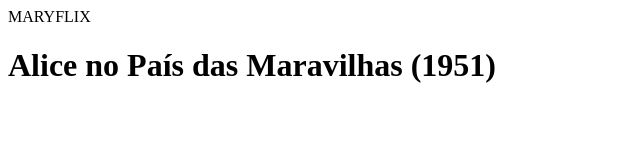
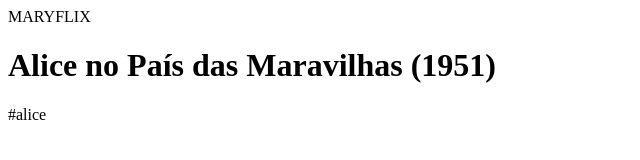
Before and after one commit to marianaalmeida0811/maryflix, a plain HTML site: page index.html in a window 1280 px wide. Shown: the full height of the page, 0-640 px from the left. Drawn offline with Linux system fonts and the light colour scheme.

Commit message:
paragrafo

```diff
--- a/index.html
+++ b/index.html
@@ -2,3 +2,4 @@
 
 
 <h1>Alice no País das Maravilhas (1951)</h1>
+<p>#alice</p>
```
